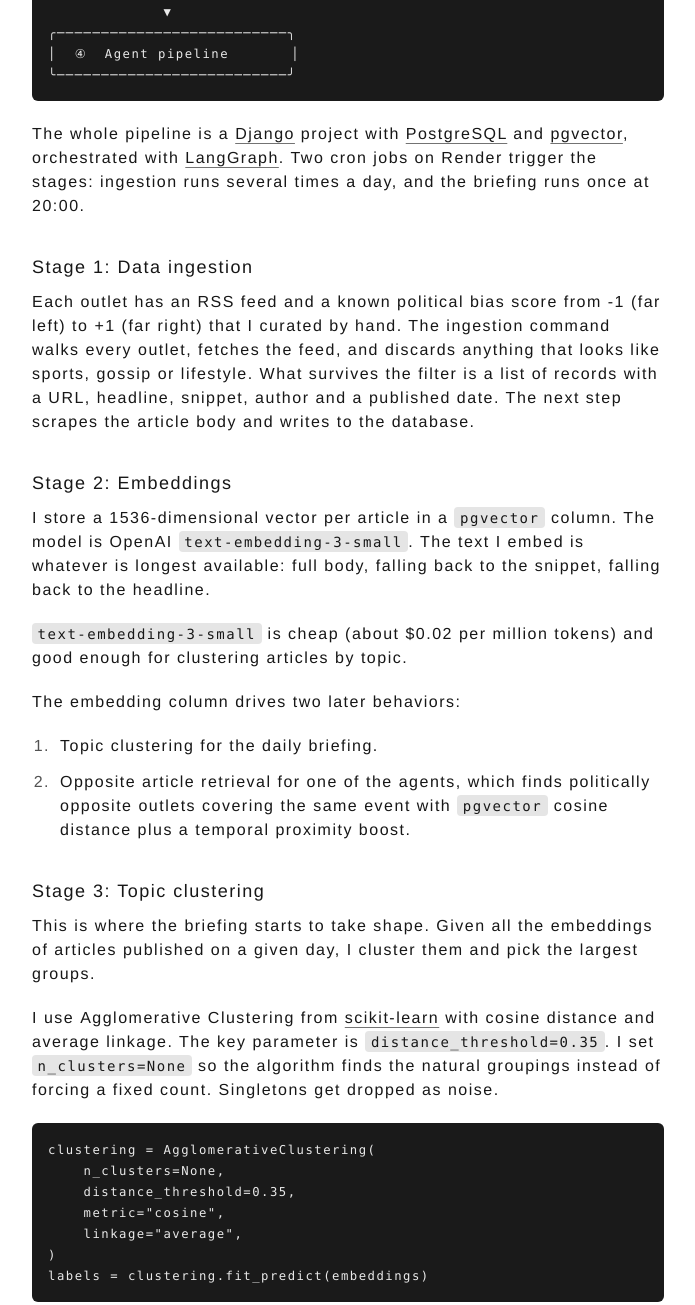
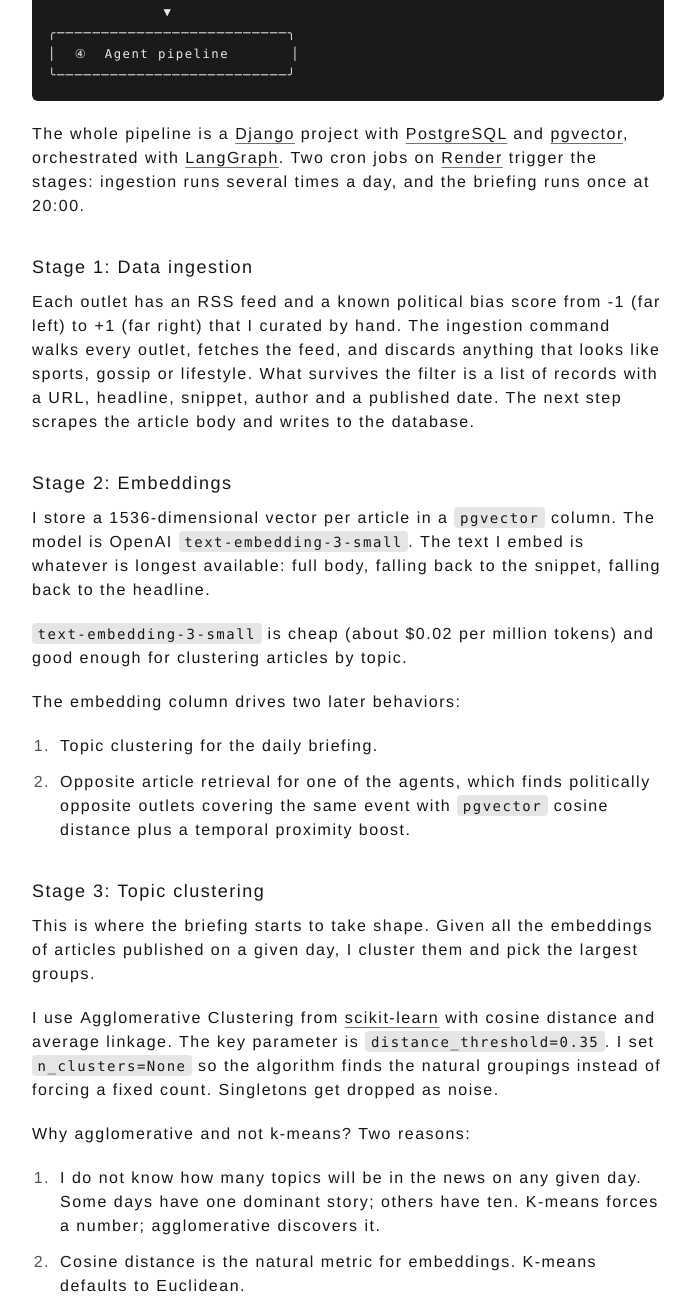
Before and after one commit to bertini36/bertini36.github.io, an Astro site: page /sinsesgo in a window 1280 px wide. Shown: the part 1648-2953 px from the top of the page, without its empty margins (292-987 px from the left). Built offline with nearby package versions, Linux system fonts and the light colour scheme; Astro itself is replaced by a stand-in of ours; some packages are replaced by stand-ins of ours; code samples lack their colours.

Commit message:
fix: Update Render cron job link and clarify coverage bar computation in sinsesgo post

````diff
--- a/src/content/posts/sinsesgo.md
+++ b/src/content/posts/sinsesgo.md
@@ -42,7 +42,7 @@ The system runs four stages in sequence. Each stage feeds the next.
 ╰──────────────────────────╯
 ```
 
-The whole pipeline is a [Django](https://www.djangoproject.com/) project with [PostgreSQL](https://www.postgresql.org/) and [pgvector](https://github.com/pgvector/pgvector), orchestrated with [LangGraph](https://github.com/langgraph/langgraph). Two cron jobs on Render trigger the stages: ingestion runs several times a day, and the briefing runs once at 20:00.
+The whole pipeline is a [Django](https://www.djangoproject.com/) project with [PostgreSQL](https://www.postgresql.org/) and [pgvector](https://github.com/pgvector/pgvector), orchestrated with [LangGraph](https://github.com/langgraph/langgraph). Two cron jobs on [Render](https://render.com/) trigger the stages: ingestion runs several times a day, and the briefing runs once at 20:00.
 
 ### Stage 1: Data ingestion
 
@@ -65,16 +65,6 @@ The embedding column drives two later behaviors:
 This is where the briefing starts to take shape. Given all the embeddings of articles published on a given day, I cluster them and pick the largest groups.
 
 I use **Agglomerative Clustering** from [scikit-learn](https://scikit-learn.org/) with cosine distance and average linkage. The key parameter is `distance_threshold=0.35`. I set `n_clusters=None` so the algorithm finds the natural groupings instead of forcing a fixed count. Singletons get dropped as noise.
-
-```python
-clustering = AgglomerativeClustering(
-    n_clusters=None,
-    distance_threshold=0.35,
-    metric="cosine",
-    linkage="average",
-)
-labels = clustering.fit_predict(embeddings)
-```
 
 Why agglomerative and not k-means? Two reasons:
 
@@ -113,7 +103,9 @@ Here is what each agent does:
 
 **7. Topic Summary.** The final stage. Takes the cluster (up to five articles, all their pre-computed agent results) and synthesizes a structured output: a 6-10 word title, a one-liner, three to four cross-referenced verified facts, a "why it matters" paragraph, a quality note, and two narratives (left and right). Coverage counts and references are built in Python, not by the LLM, because it would lie about percentages.
 
-The output of this last agent is what you see on [sinsesgo](https://sinsesgo.es).
+The coverage bar you see on the site is computed as follows. Each outlet has a bias score from -1 (far left) to +1 (far right) that I curated by hand. Every article in the cluster is classified by its outlet's score: below -0.3 goes to the left bucket, above +0.3 to the right bucket, anything in between to center. The backend counts how many articles land in each bucket. A blindspot is flagged when one side has no articles at all, or when one side has at most one article while the other has three or more.
+
+The output of this last agent is what you see on [sinsesgo](https://sinsesgo.es) every day.
 
 ## The other use case: single-article reports
 
````
